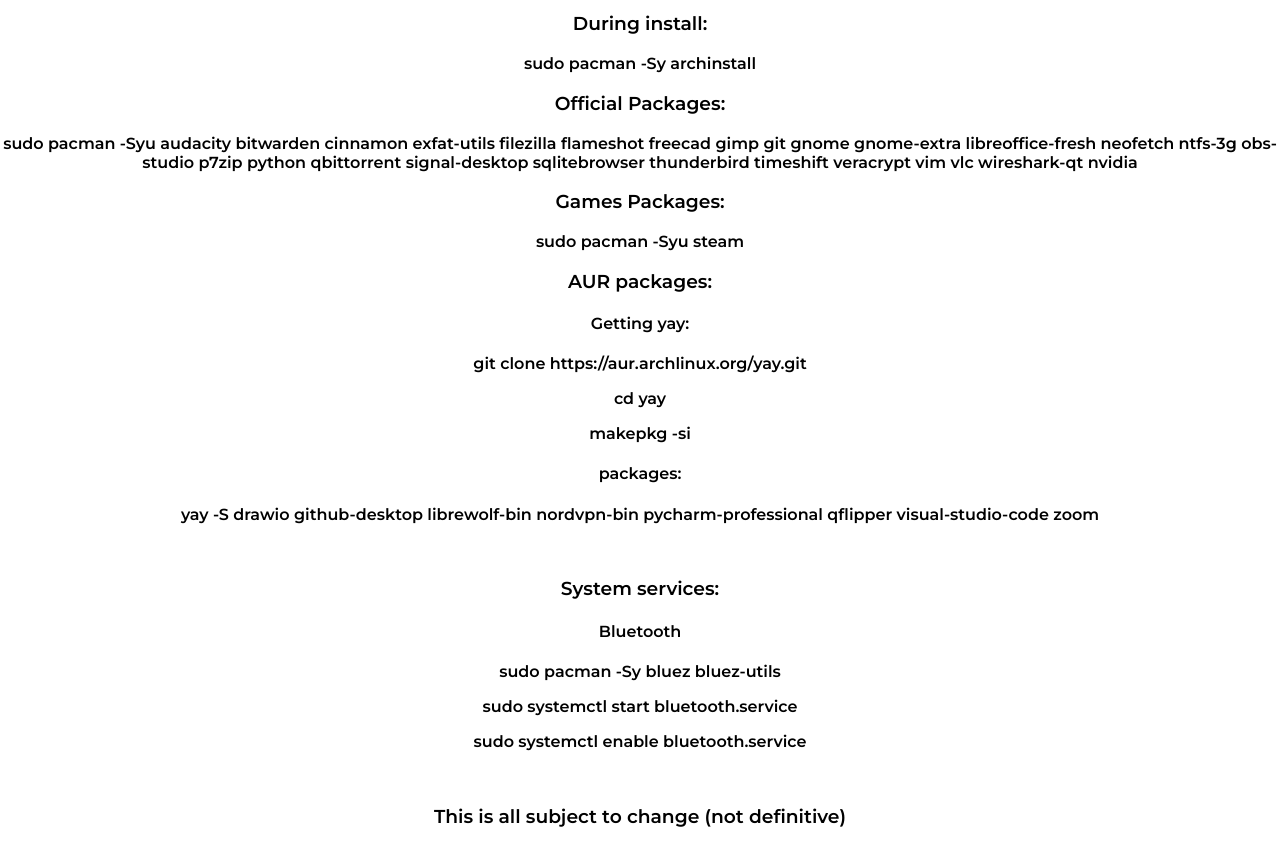
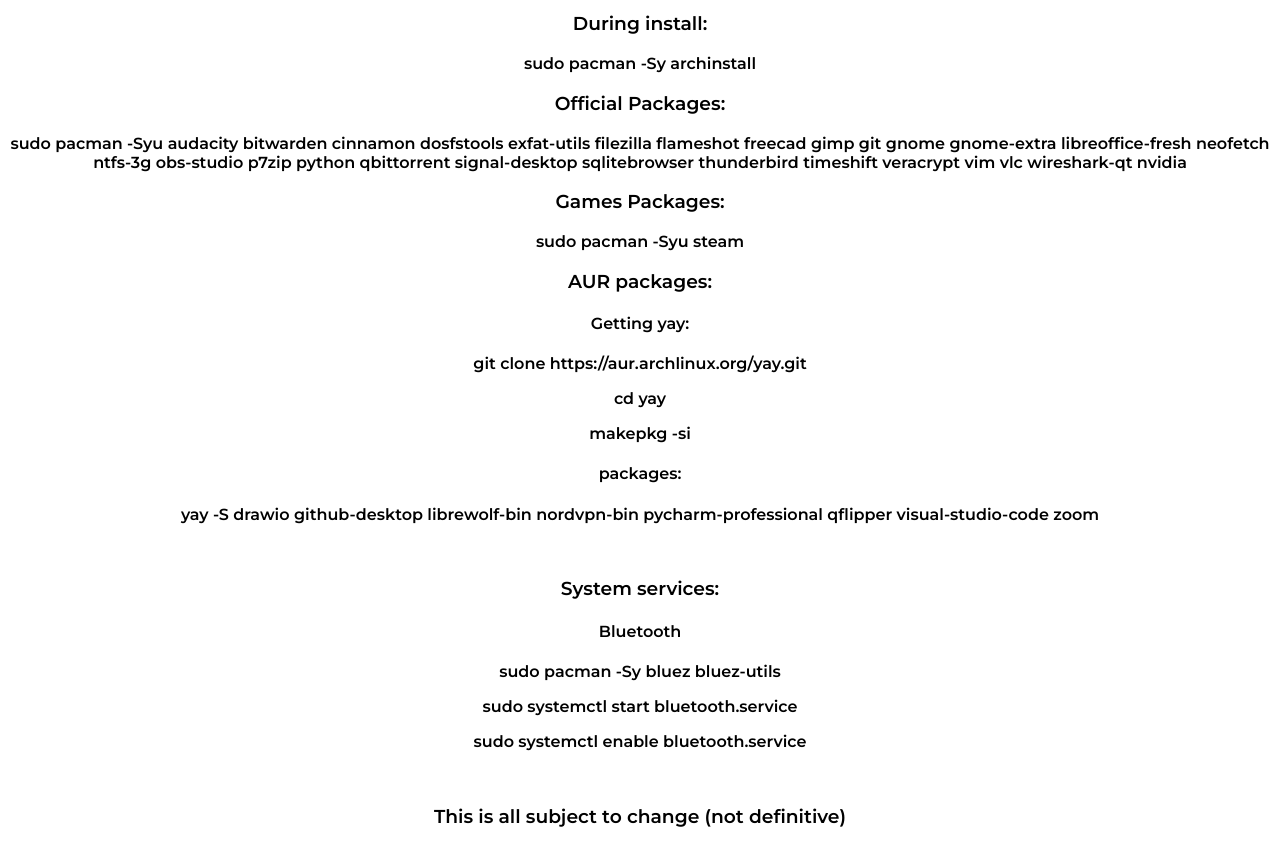
Before and after one commit to LavaShield/website-live, a website: page tools.html in a window 1280 px wide. Shown: the part 1140-1986 px from the top of the page. Drawn offline with nearby package versions, Linux system fonts and the light colour scheme.

Commit message:
Update tools.html
added support for FAT filesystems

```diff
--- a/tools.html
+++ b/tools.html
@@ -63,7 +63,7 @@
                 <p>sudo pacman -Sy archinstall</p>
                 <h3>Official Packages:</h3>
                 <p id='copyText'>
-                    sudo pacman -Syu audacity bitwarden cinnamon exfat-utils filezilla flameshot freecad gimp git gnome gnome-extra libreoffice-fresh
+                    sudo pacman -Syu audacity bitwarden cinnamon dosfstools exfat-utils filezilla flameshot freecad gimp git gnome gnome-extra libreoffice-fresh
                     neofetch ntfs-3g obs-studio p7zip python qbittorrent signal-desktop sqlitebrowser
                     thunderbird timeshift veracrypt vim vlc wireshark-qt nvidia
                 </p>
```
